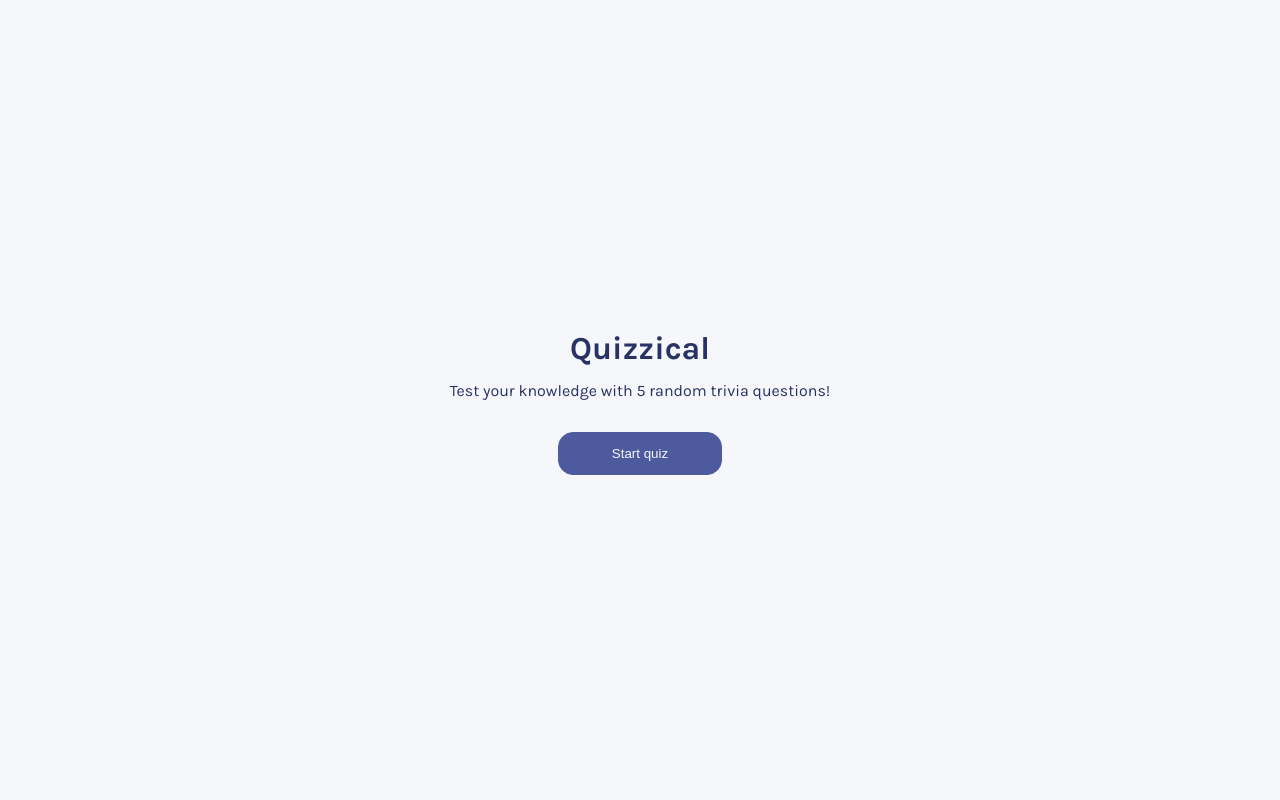
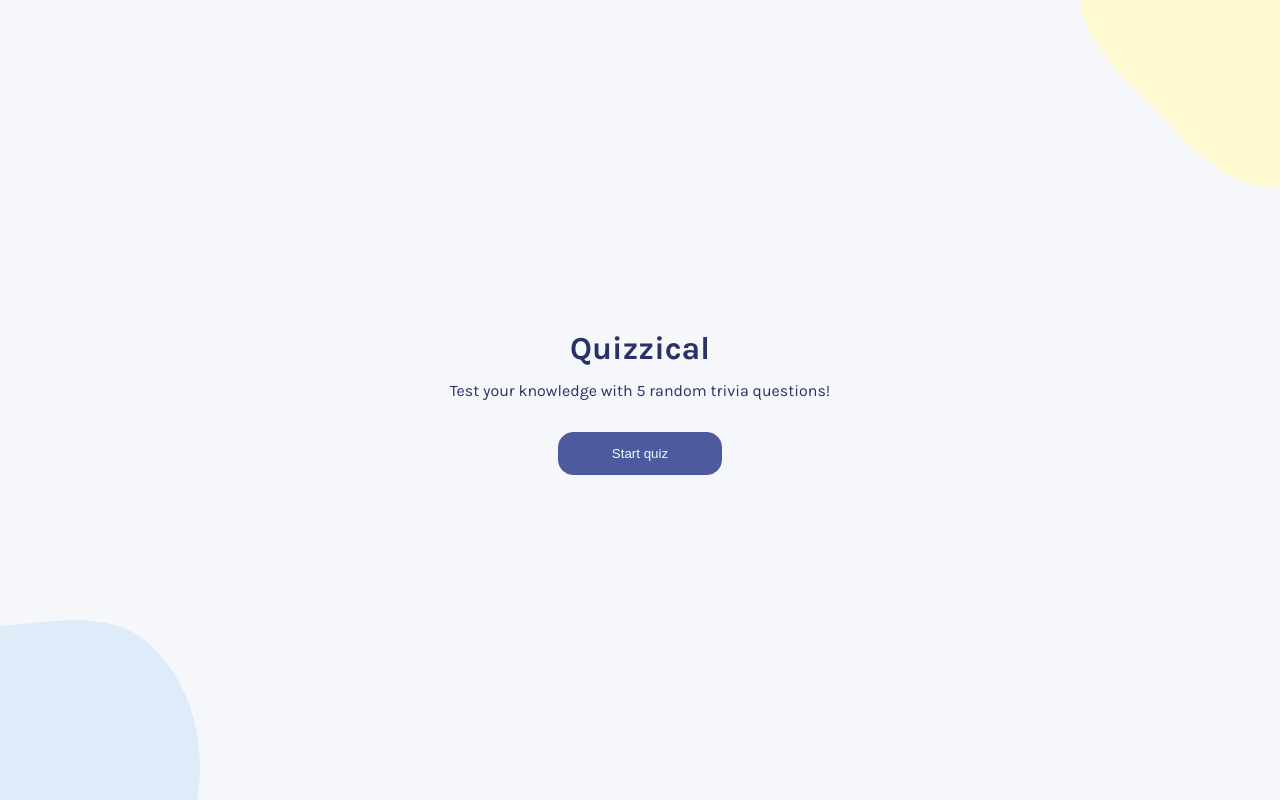
Before and after one commit to fab44-cloud/quiz-app, a React (Vite) app: page / in a window 1280 px wide. Built offline with nearby package versions, Linux system fonts and the light colour scheme.

Commit message:
style: add blobs for each page

```diff
--- a/src/index.css
+++ b/src/index.css
@@ -11,7 +11,16 @@ body {
   justify-content: center;
   align-items: center;
   min-height: 100vh;
+  position: relative;
+  overflow: hidden;
+  background-image:
+    url('assets/blob-yellow.svg'),
+    url('assets/blob-blue.svg');
+  background-position: top right, bottom left;
+  background-repeat: no-repeat;
+  background-size: 200px 200px;
 }
+
 
 div.start-screen-container {
   text-align: center;
```
Also changed, not shown: src/assets/blob-blue.svg (added), src/assets/blob-yellow.svg (added).
